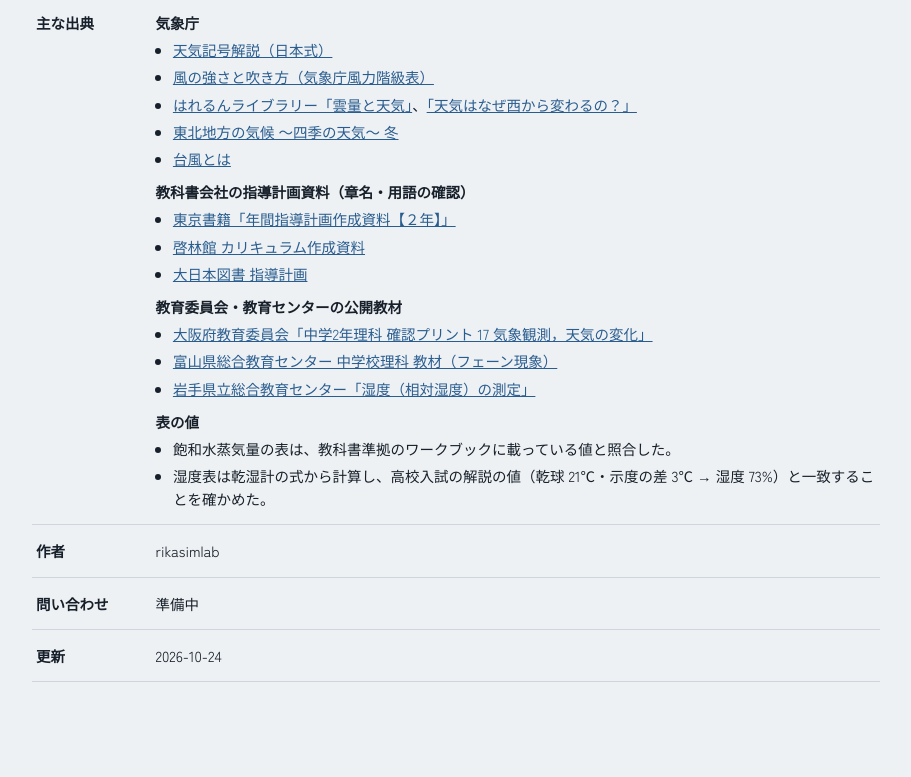
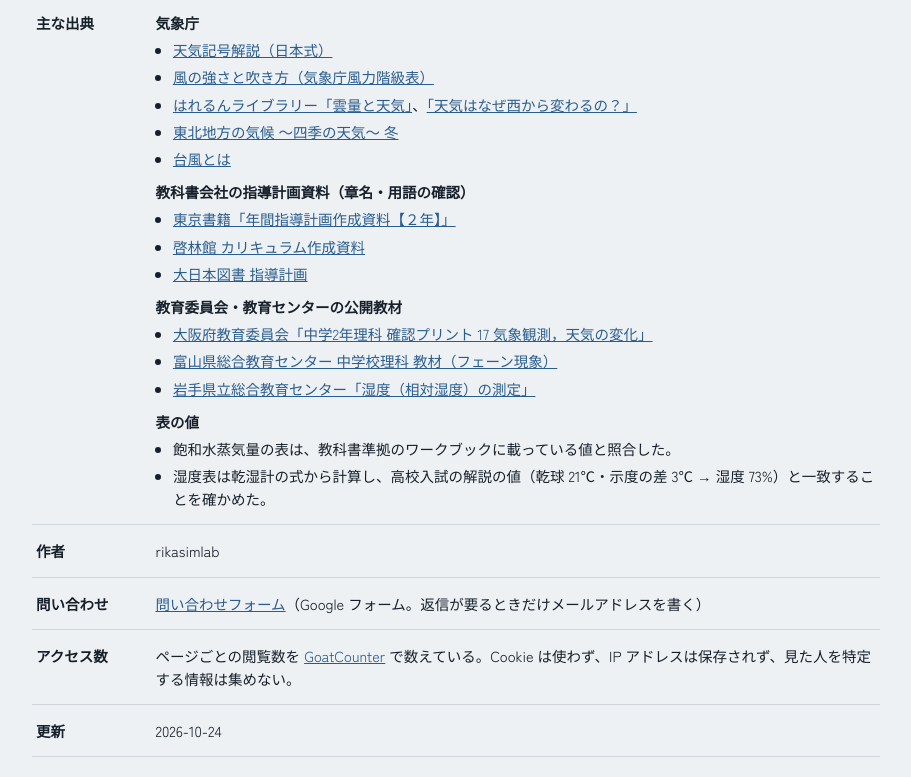
Before and after one commit to rikasimlab/rikasimlab.github.io, a plain HTML site: page chu2-kisho/about.html in a window 1280 px wide. Shown: the part 471-1248 px from the top of the page, without its empty margins (184-1095 px from the left). Before the commit the page ends 1209 px from the top, so only its background shows below. Drawn offline with Linux system fonts and the light colour scheme.

Commit message:
アクセス解析（GoatCounter）と問い合わせフォームを足す

```diff
--- a/chu2-kisho/about.html
+++ b/chu2-kisho/about.html
@@ -118,7 +118,10 @@
       </ul>
     </td></tr>
     <tr><th scope="row">作者</th><td>rikasimlab</td></tr>
-    <tr><th scope="row">問い合わせ</th><td>準備中</td></tr>
+    <tr><th scope="row">問い合わせ</th><td><a href="https://forms.gle/rodgoN6i6SXDw3j86">問い合わせフォーム</a>（Google フォーム。返信が要るときだけメールアドレスを書く）</td></tr>
+    <tr><th scope="row">アクセス数</th><td>ページごとの閲覧数を <a href="https://www.goatcounter.com/">GoatCounter</a> で数えている。Cookie は使わず、IP アドレスは保存されず、見た人を特定する情報は集めない。</td></tr>
     <tr><th scope="row">更新</th><td>2026-10-24</td></tr>
   </table>
 </div>
+
+<script data-goatcounter="https://rikasimlab.goatcounter.com/count" async src="https://gc.zgo.at/count.js"></script>
```
Also changed, not shown: chu2-kisho/index.html (+2 -0 lines), chu2-kisho/kansoku.html (+2 -0 lines), chu2-kisho/kiatsu-to-kaze.html (+2 -0 lines), chu2-kisho/matome.html (+2 -0 lines), chu2-kisho/nihon-no-kisho.html (+2 -0 lines), chu2-kisho/suijoki.html (+2 -0 lines), chu2-kisho/zensen.html (+2 -0 lines).
